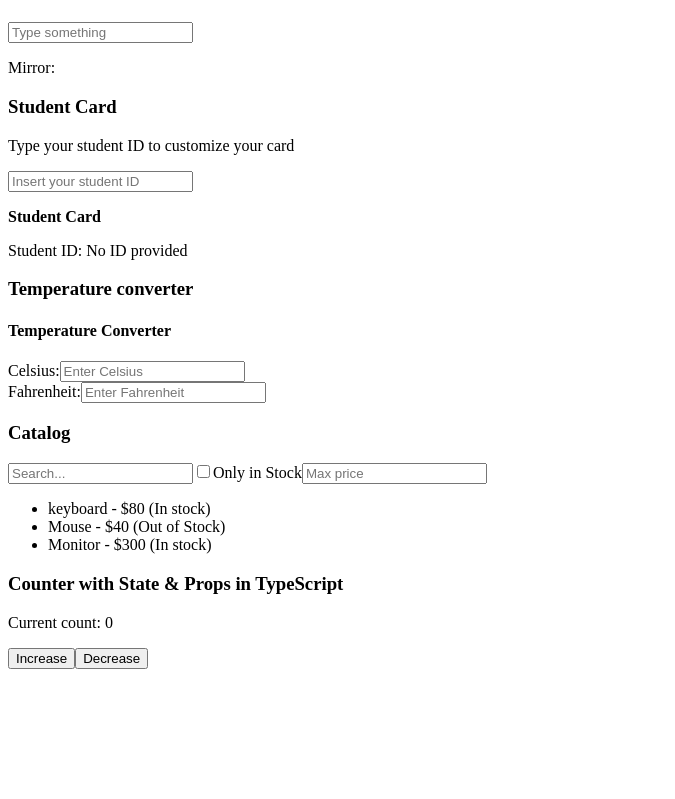
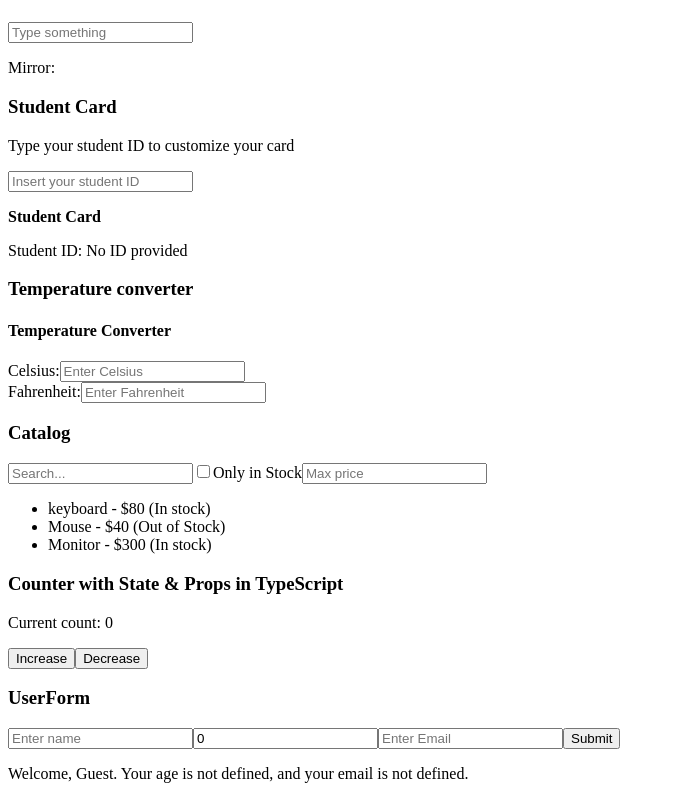
Before and after one commit to WesllenCarmo/React-basics-lab, a React (Vite) app: page / in a window 1280 px wide. Shown: the part 1485-2284 px from the top of the page, without its empty margins (0-675 px from the left). Before the commit the page ends 2162 px from the top, so only its background shows below. Built offline with nearby package versions, Linux system fonts and the light colour scheme.

Commit message:
Add UseForm TypeScript component which works using State Hook.

```diff
--- a/src/App.jsx
+++ b/src/App.jsx
@@ -16,6 +16,7 @@ import StudentCard from './components/liftStateUp/StudentCard';
 import TemperatureConverter from './components/liftStateUp/TemperatureConverter';
 import Catalog from './components/liftStateUp/Catalog';
 import StatePropCounter from './components/useStateHook/StatePropCounter';
+import UserForm from './components/useStateHook/UserForm';
 
 function App() {
   const handleClick = () => {
@@ -69,6 +70,8 @@ function App() {
       <Catalog />
       <h3>Counter with State & Props in TypeScript</h3>
       <StatePropCounter />
+      <h3>UserForm</h3>
+      <UserForm />
     </>
   )
 }
--- /dev/null
+++ b/src/components/useStateHook/UserForm.tsx
@@ -0,0 +1,37 @@
+import React, { useState } from "react";
+
+export default function UserForm() {
+  const [name, setName] = useState<string>("");
+  const [age, setAge] = useState<number>(0);
+  const [email, setEmail] = useState<string>("");
+
+  const handleSubmit = (e: React.FormEvent) => {
+    e.preventDefault();
+  };
+  return (
+    <div>
+      <form onSubmit={handleSubmit}>
+        <input
+          type="text"
+          value={name}
+          onChange={(e) => setName(e.target.value)}
+          placeholder="Enter name"
+        />
+        <input
+          type="number"
+          value={age}
+          onChange={(e) => setAge(Number(e.target.value))}
+          placeholder="Enter Age"
+        />
+        <input
+          type="email"
+          value={email}
+          onChange={(e) => setEmail(e.target.value)}
+          placeholder="Enter Email"
+        />
+        <button type="submit">Submit</button>
+      </form>
+      <p>Welcome, {name || "Guest"}. Your age is {age || "not defined"}, and your email is {email || "not defined"}.</p>
+    </div>
+  )
+};
```
